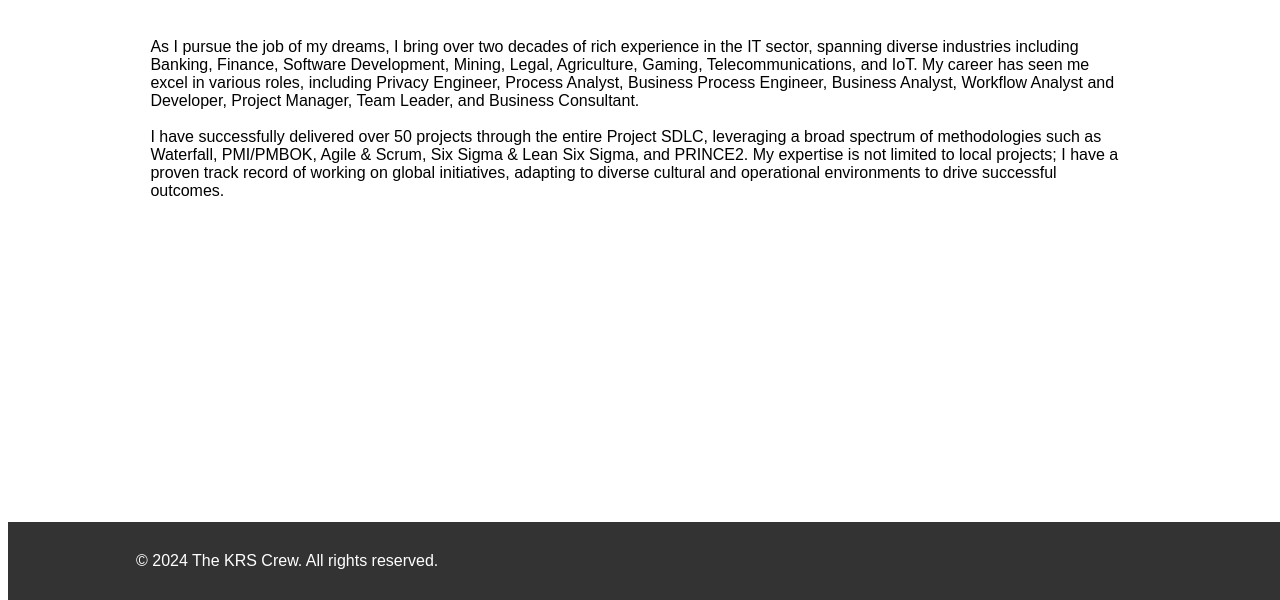
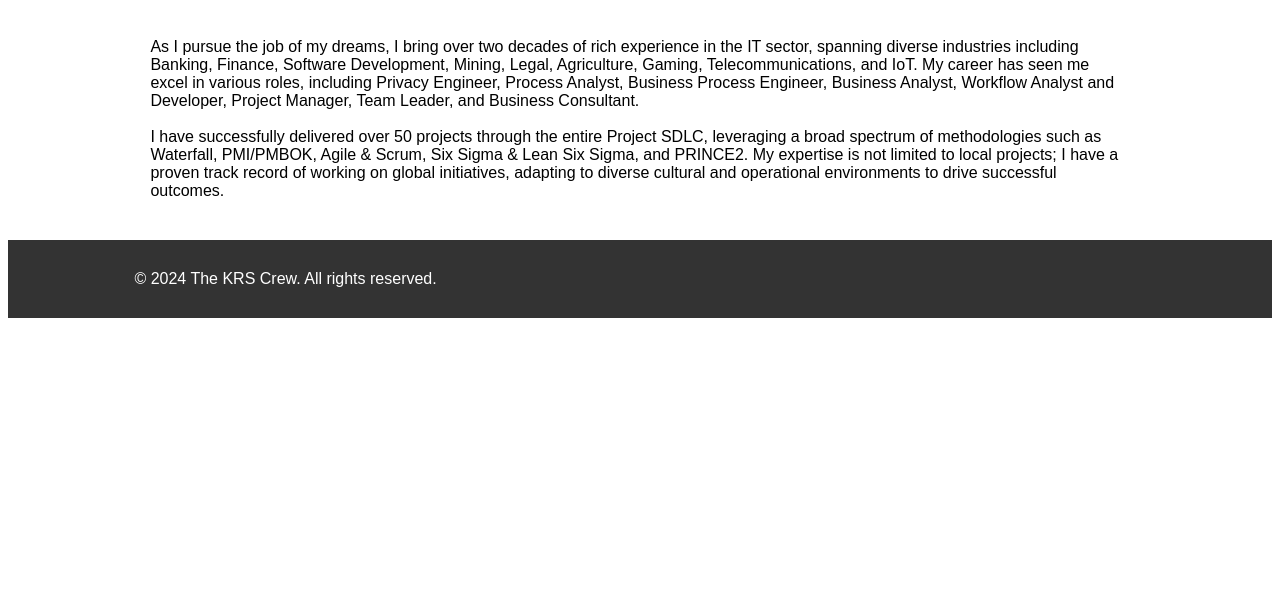
Before and after one commit to JayZee80/JaySubban.github.io, a plain HTML site: page whoiam.html in a window 1280 px wide. Shown: the part 200-800 px from the top of the page. Drawn offline with Linux system fonts and the light colour scheme.

Commit message:
Update whoiam.html

```diff
--- a/whoiam.html
+++ b/whoiam.html
@@ -4,6 +4,7 @@
 <head>
     <meta charset="UTF-8">
     <meta name="viewport" content="width=device-width, initial-scale=1.0">
+       <meta name="description" content="Learn more about The KRS Crew. Discover our experience, projects, and the passion that drives us forward.">
     <title>Who I Am - The KRS Crew</title>
     <style>
         body {
@@ -40,25 +41,29 @@
             margin: 20px auto;
             text-align: left;
         }
+
 footer {
     background-color: #333;
     color: white;
     padding: 10px 0;
     text-align: center;
-            position: absolute;
+    width: 100%;
+    position: sticky;
     bottom: 0;
-            width: 100%;
 }
+
     </style>
 </head>
 <body>
     <header>
        <img src="The KRS Crew Log.png" alt="The KRS Crew Logo">
+
 <nav>
     <a href="index.html">Home</a>
     <a href="whoiam.html">Who I Am</a>
     <a href="contact.html">Contact</a>
 </nav>
+
     </header>
     <main>
         <p>
```
Lines whose indentation alone changed are shown as unchanged.
